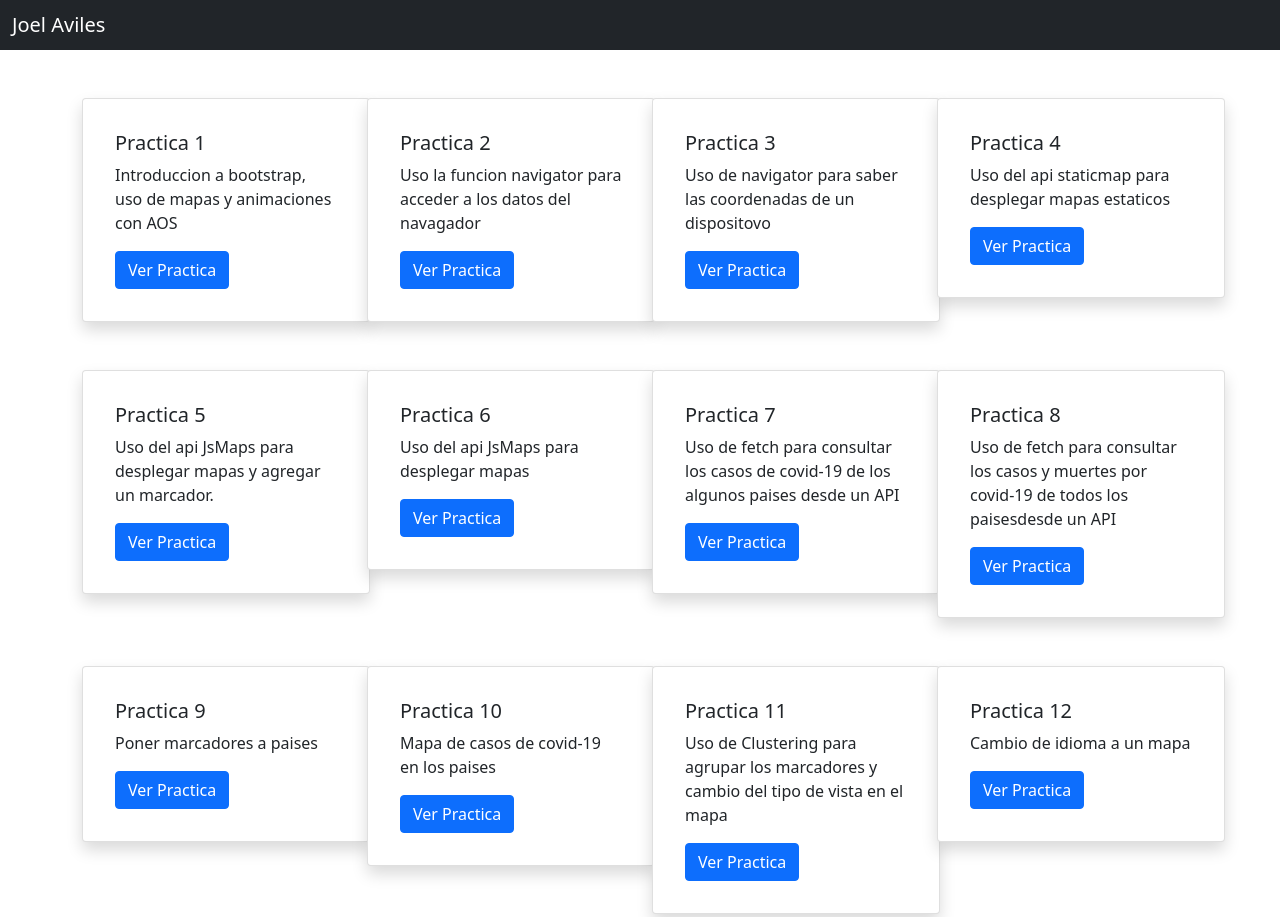
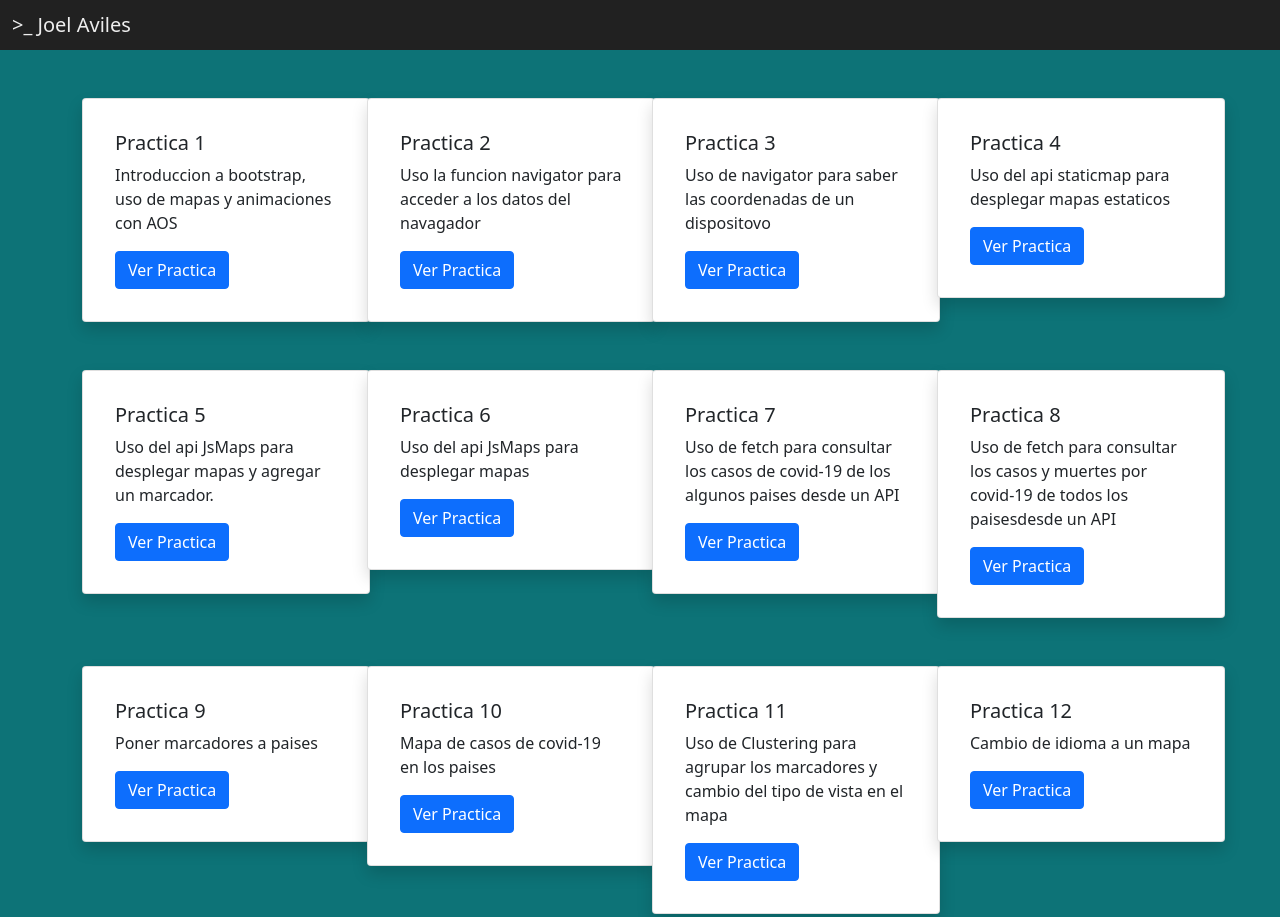
Before and after one commit to Appithe/JJAB-Pages, a plain HTML site: page HomePage/index.html in a window 1280 px wide. Shown: the top 917 px of the page. Drawn offline with nearby package versions, Linux system fonts and the light colour scheme.

Commit message:
HomePage Styled

```diff
--- /dev/null
+++ b/HomePage/css/style.css
@@ -0,0 +1,12 @@
+body {
+    background-color: #0D7377;
+}
+
+.card {
+    background-color: #32E0C4;
+}
+
+.navbar {
+    background-color: #212121;
+    color: #EEEEEE;
+}
--- a/HomePage/index.html
+++ b/HomePage/index.html
@@ -8,13 +8,15 @@
     <link href="https://cdn.jsdelivr.net/npm/bootstrap@5.0.0-beta2/dist/css/bootstrap.min.css" rel="stylesheet"
         integrity="sha384-BmbxuPwQa2lc/FVzBcNJ7UAyJxM6wuqIj61tLrc4wSX0szH/Ev+nYRRuWlolflfl" crossorigin="anonymous">
     <link rel="stylesheet" href="https://cdn.jsdelivr.net/npm/bootstrap-icons@1.4.0/font/bootstrap-icons.css">
+
+    <link rel="stylesheet" href="./css/style.css">
     <title>Joel Aviles</title>
 </head>
 
 <body>
-    <nav class="navbar navbar-dark bg-dark">
+    <nav class="navbar">
         <div class="container-fluid">
-            <span class="navbar-brand mb-0 h1">Joel Aviles</span>
+            <span class="navbar-brand mb-0 h1">>_ Joel Aviles</span>
         </div>
     </nav>
 
```
